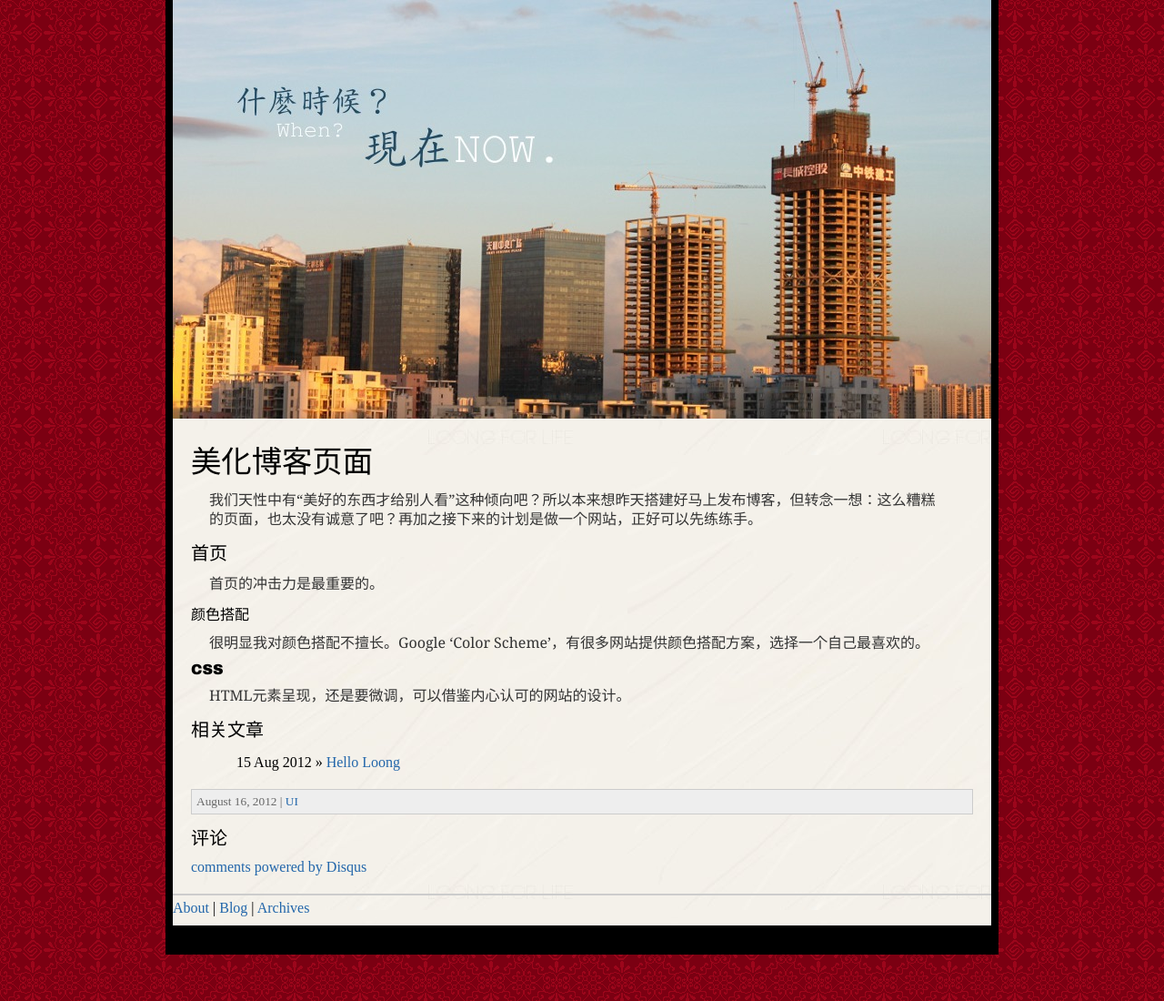
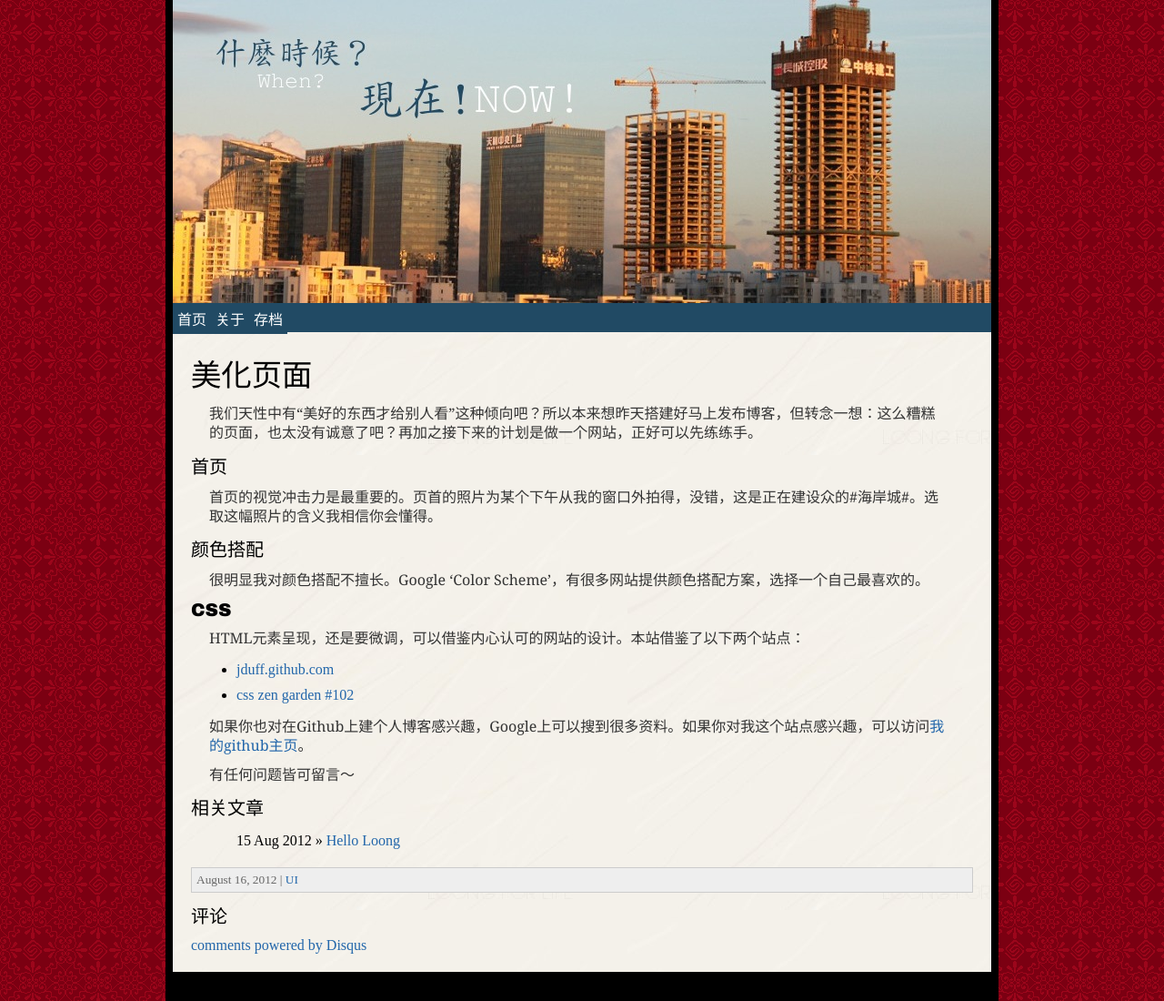
Before and after one commit to godghost/godghost.github.com, a Jekyll site: the page built from _posts/2012-08-16-beatuify-blog.md, in a window 1280 px wide. Shown: the whole page at 91% size. Built offline with Jekyll 4.4.1, drawn with Linux system fonts in a browser that asks for light colours; comment, search, counter and statistics services are not loaded.

Commit message:
Add navigation bar

```diff
--- a/_layouts/default.html
+++ b/_layouts/default.html
@@ -13,6 +13,14 @@
         <h1><span>When?Now!</span></h1>
     </div>
 
+    <div id="nav">
+        <ul id="nav_button">
+            <li><a href="/">首页</a></li>
+            <li><a href="/about/">关于</a></li>
+            <li><a href="/tags/">存档</a></li>
+        </ul>
+    </div>
+
     <div id="content">
         <div id="page">
             <div id="main">
@@ -22,12 +30,6 @@
             <div id="license">
             </div>
         </div>
-    </div>
-
-    <div id="bottom">
-	    <a href="/about/">About</a> |
-        <a href="http://loong4life.com">Blog</a> |
-        <a href="/tags/">Archives</a>
     </div>
 </div>
 
--- a/_posts/2012-08-16-beatuify-blog.md
+++ b/_posts/2012-08-16-beatuify-blog.md
@@ -8,10 +8,16 @@ tags: UI
 我们天性中有“美好的东西才给别人看”这种倾向吧？所以本来想昨天搭建好马上发布博客，但转念一想：这么糟糕的页面，也太没有诚意了吧？再加之接下来的计划是做一个网站，正好可以先练练手。
 
 ###首页
-首页的冲击力是最重要的。
+首页的视觉冲击力是最重要的。页首的照片为某个下午从我的窗口外拍得，没错，这是正在建设众的#海岸城#。选取这幅照片的含义我相信你会懂得。
 
-####颜色搭配
+###颜色搭配
 很明显我对颜色搭配不擅长。Google 'Color Scheme'，有很多网站提供颜色搭配方案，选择一个自己最喜欢的。
 
-####CSS
-HTML元素呈现，还是要微调，可以借鉴内心认可的网站的设计。
+###CSS
+HTML元素呈现，还是要微调，可以借鉴内心认可的网站的设计。本站借鉴了以下两个站点：
+* [jduff.github.com](http://jduff.github.com)
+* [css zen garden #102](http://www.csszengarden.com/?cssfile=102/102.css)
+
+如果你也对在Github上建个人博客感兴趣，Google上可以搜到很多资料。如果你对我这个站点感兴趣，可以访问[我的github主页](https://github.com/godghost)。
+
+有任何问题皆可留言～
--- a/about.html
+++ b/about.html
@@ -4,4 +4,4 @@ title: About
 page_name: about
 ---
 
-This is Loong.
+mail: godghost.huang#gmail.com
--- a/css/default.css
+++ b/css/default.css
@@ -91,11 +91,33 @@ li {
     border-bottom: solid 32px #000;
 }
 
-/***** Header */
 #top {
     margin: 0;
-    height: 460px;
+    height: 333px;
     width: 900px;
+}
+
+#nav {
+    padding: 0;
+    background-color:#214a64;
+    height: 32px;
+}
+
+#nav li {
+    display: inline;
+}
+
+#nav li a {
+    text-decoration: none;
+    float: left;
+    padding: 5px;
+    background-color: #214a64;
+    color: #fff;
+}
+
+#nav li a:hover,active {
+    background-color: #497c9d;
+    border-bottom: 0px;
 }
 
 #content, #bottom {
@@ -158,9 +180,3 @@ li {
 	padding:5px;
 	margin-top:16px;
 }
-
-#bottom {
-	border-top:2px solid #CCCCCC;
-	margin:10px auto;
-	padding-top:5px;
-}
--- a/index.html
+++ b/index.html
@@ -1,6 +1,6 @@
 ---
 layout: default
-title: Loong 4 Life
+title: 选择另一种生活
 page_name: blog
 ---
 
@@ -14,7 +14,7 @@ page_name: blog
     <p class="excerpt">
         {{ post.content | strip_html | truncatewords:100 }} &nbsp;  <a href="{{ post.url }}" class='read-more'>全文</a>
     </p> -->
-    <small class="meta">{{ post.date | date:"%B %d, %Y" }} | <a href='{{ post.url }}'>查看评论</a>
+    <small class="meta">{{ post.date | date:"%B %d, %Y" }} | <a href='{{ post.url }}#comments'>查看评论</a>
       {% for t in post.tags %}
         {% if forloop.first == true %} | {% endif %}
         <a href='/tags#{{ t | escape }}'>{{ t }}</a>{% if forloop.last == false %}, {% endif %}
```
Also changed, not shown: other parts of _layouts/default.html (+1 -1 lines), other parts of _posts/2012-08-16-beatuify-blog.md (+1 -1 lines), 404.html (+7 -1 lines), css/img/top.jpg.
